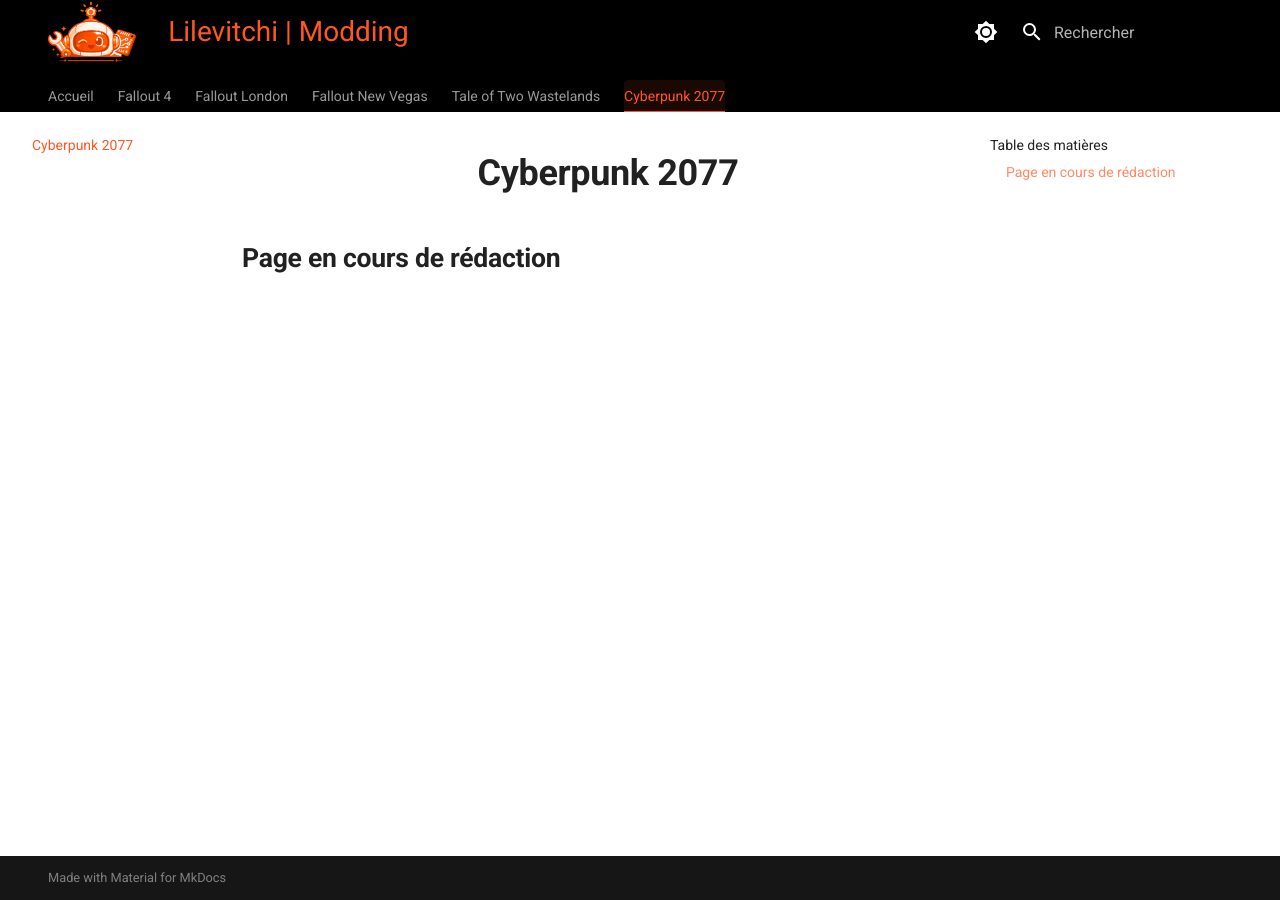
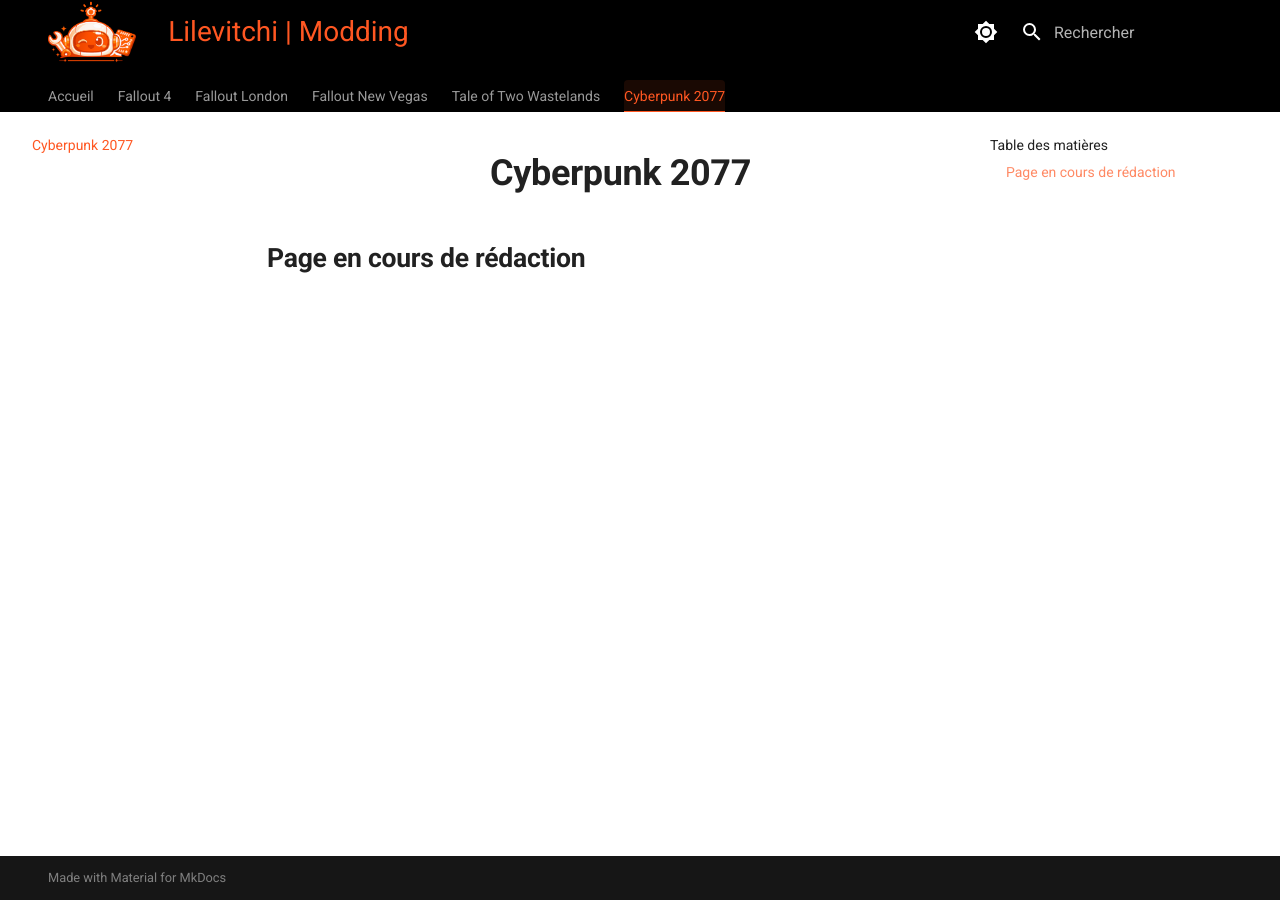
Before and after one commit to Lilevitchi/lilevitchi.github.io, an MkDocs documentation site: the page built from docs/cyberpunk/index.md, in a window 1280 px wide. Built offline with MkDocs 1.6.1 and Material for MkDocs 9.7.7, drawn with Linux system fonts in a browser that asks for light colours.

Commit message:
Update extra.css

```diff
--- a/docs/stylesheets/extra.css
+++ b/docs/stylesheets/extra.css
@@ -17,7 +17,7 @@
 
 /* --- 3. TEXTE, LIENS & TITRES --- */
 .md-main__inner, .md-content { margin-top: 0 !important; margin-left: 0 !important; }
-.md-content__inner { max-width: 1400px !important; margin: 0 auto !important; padding-top: 1.5rem !important; }
+.md-content__inner { max-width: 1400px !important; margin: 0 auto !important; padding-top: 1.5rem !important; padding-left: 25px !important; padding-right: 0 !important; }
 
 .md-typeset { font-size: 0.85rem !important; }
 .md-typeset h1, .md-typeset h2, .md-typeset h3 { color: var(--md-default-fg-color) !important; opacity: 1 !important; font-weight: 700; }
@@ -78,6 +78,8 @@
     margin: 20px auto 0 auto !important; /* Centre la grille si l'écran est trop large */
     height: auto !important;
     overflow: visible !important;
+    padding-left: 25px !important;
+    padding-right: 0 !important;
 }
 
 .game-card {
```
